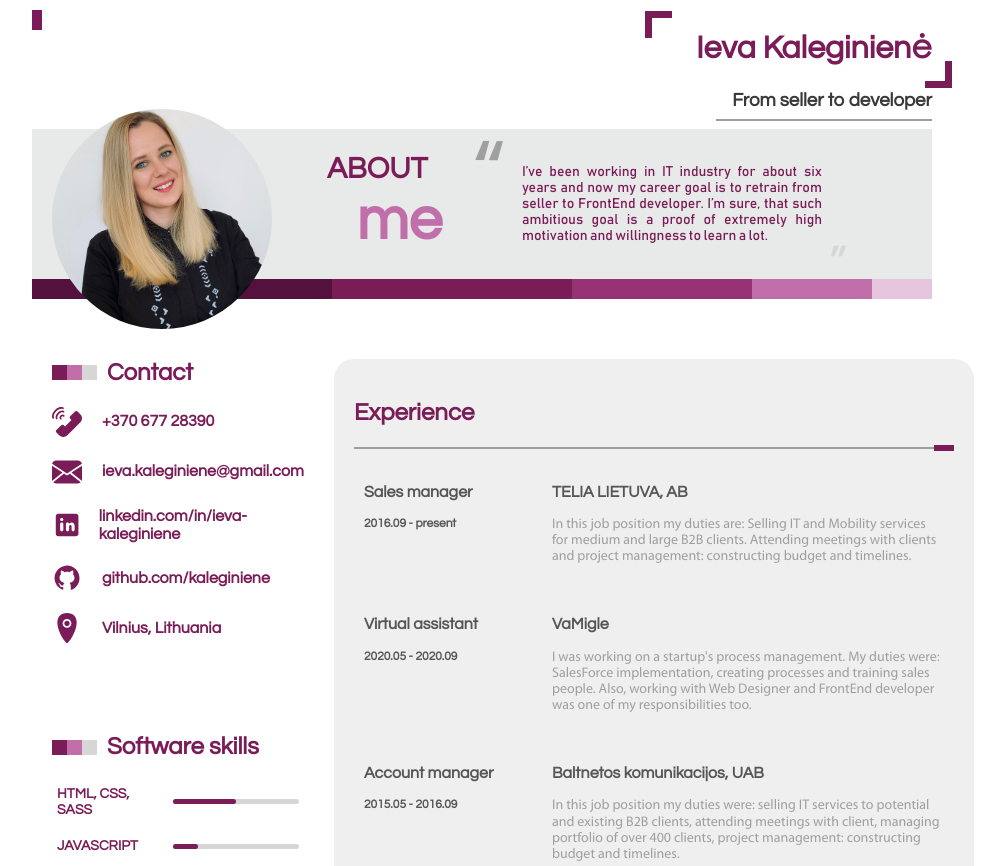
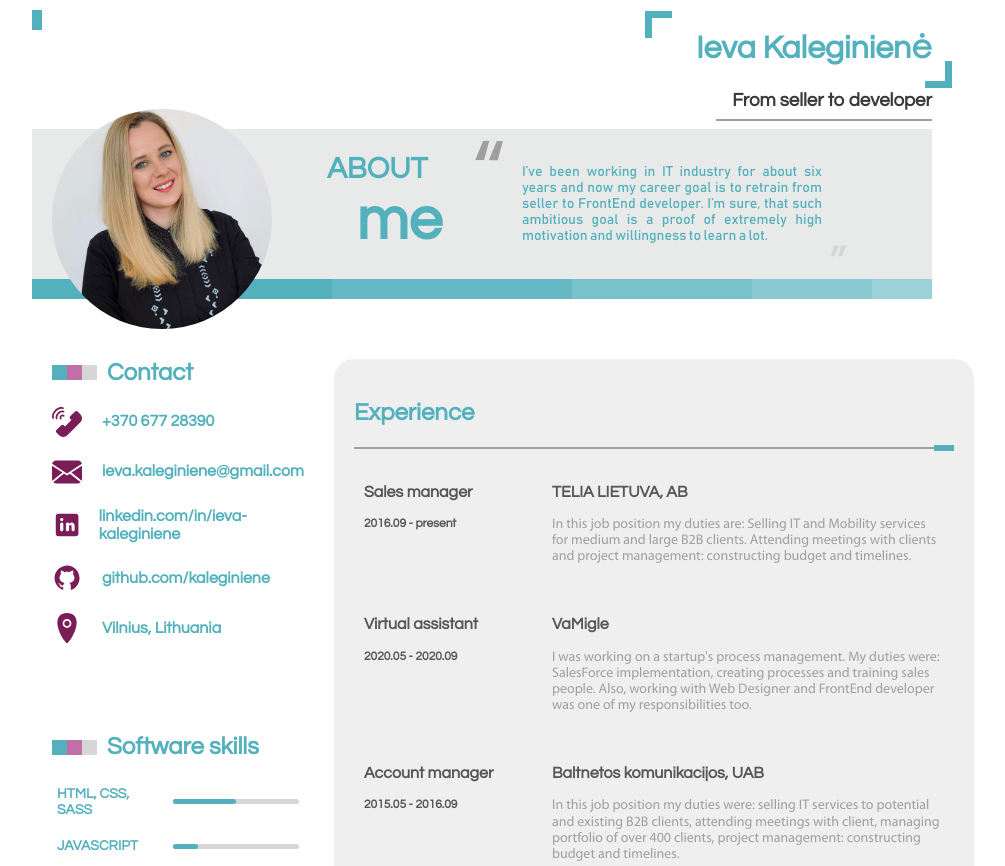
Before and after one commit to kaleginiene/CV, a website: page app/index.html in a window 1280 px wide. Shown: the top 866 px of the page, without its empty margins (158-1163 px from the left). Drawn offline with nearby package versions, Linux system fonts and the light colour scheme; files that its build step writes are made by us from their sources.

Commit message:
minor style changes

```diff
--- a/app/scss/about.scss
+++ b/app/scss/about.scss
@@ -73,7 +73,7 @@ section {
       }
       .typing:nth-child(2) {
         margin-left: 40px;
-        color: #c16faa;
+        color: #52b1bd;
         font-weight: bold;
         font-size: 60px;
         font-family: "Century Gothic";
--- a/app/scss/break-line.scss
+++ b/app/scss/break-line.scss
@@ -6,23 +6,23 @@
   }
   .box-color:first-child {
     flex: 5;
-    background-color: #54113e;
+    background-color: #52b1bd;
   }
   .box-color:nth-child(2) {
     flex: 4;
-    background-color: #7a1c57;
+    background-color: #64b9c4;
   }
   .box-color:nth-child(3) {
     flex: 3;
-    background-color: #973375;
+    background-color: #77c2cb;
   }
   .box-color:nth-child(4) {
     flex: 2;
-    background-color: #c16faa;
+    background-color: #89cad2;
   }
   .box-color:last-child {
     flex: 1;
-    background-color: #e7c5de;
+    background-color: #9bd2d9;
   }
 }
 @media screen and (max-device-width: 480px) {
--- a/app/scss/vars.scss
+++ b/app/scss/vars.scss
@@ -12,7 +12,7 @@
   src: url("/fonts/myriad-pro-regular.woff");
 }
 
-$headings-color: #7a1c57;
+$headings-color: #52b1bd;
 $headings-font: "Century Gothic";
 $about-font: "Bahnschrift";
 $paragraph-font: "Myriad Pro";
@@ -53,17 +53,18 @@ a {
 }
 @media screen and (max-device-width: 480px) {
   main {
-    width: 90%;
+    width: 100%;
   }
   main::before {
     content: "";
-    top: -5px;
+    display: none;
   }
   .wrap {
     padding-right: 10px;
   }
+
   .wrap::after {
     content: "";
-    right: 0px;
+    display: none;
   }
 }
```
